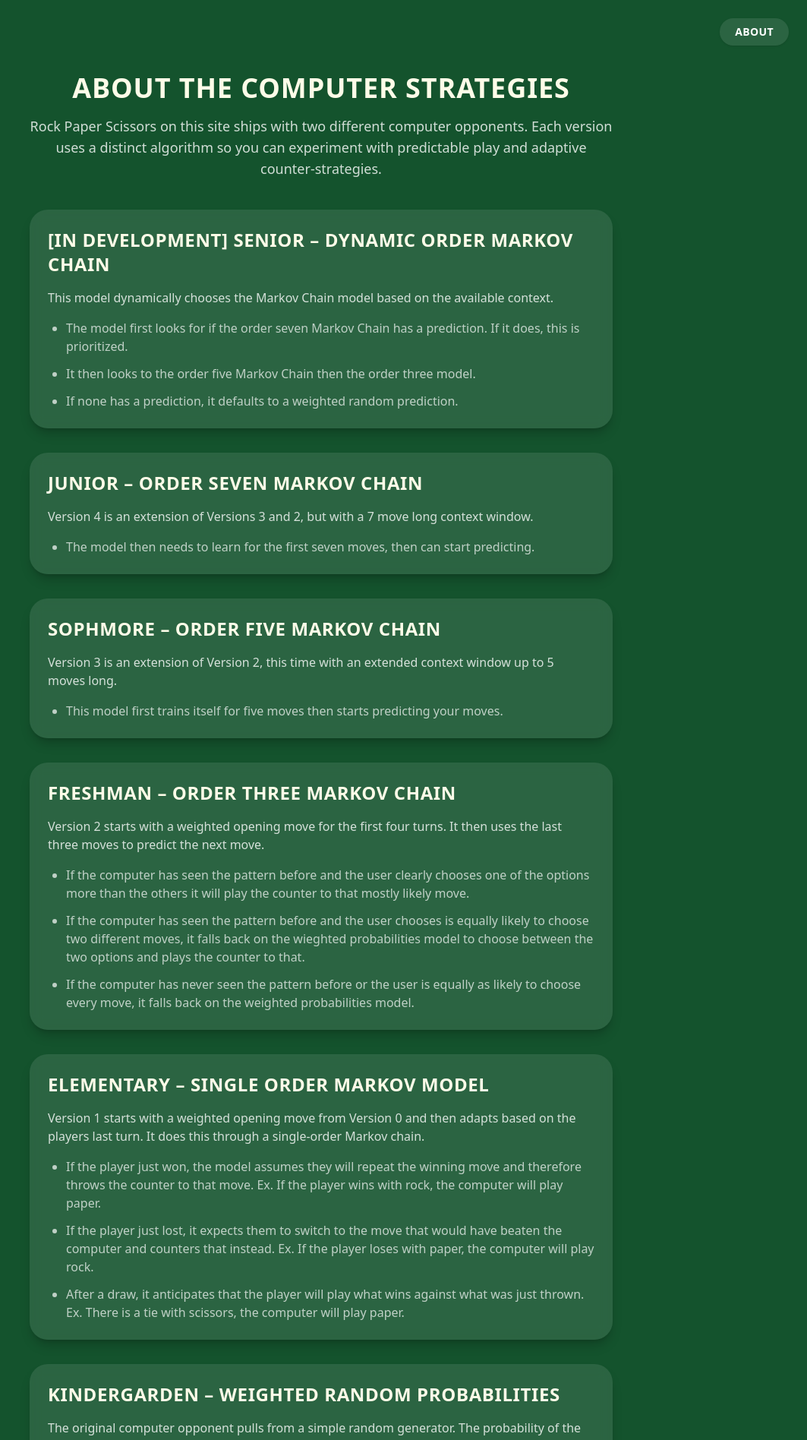
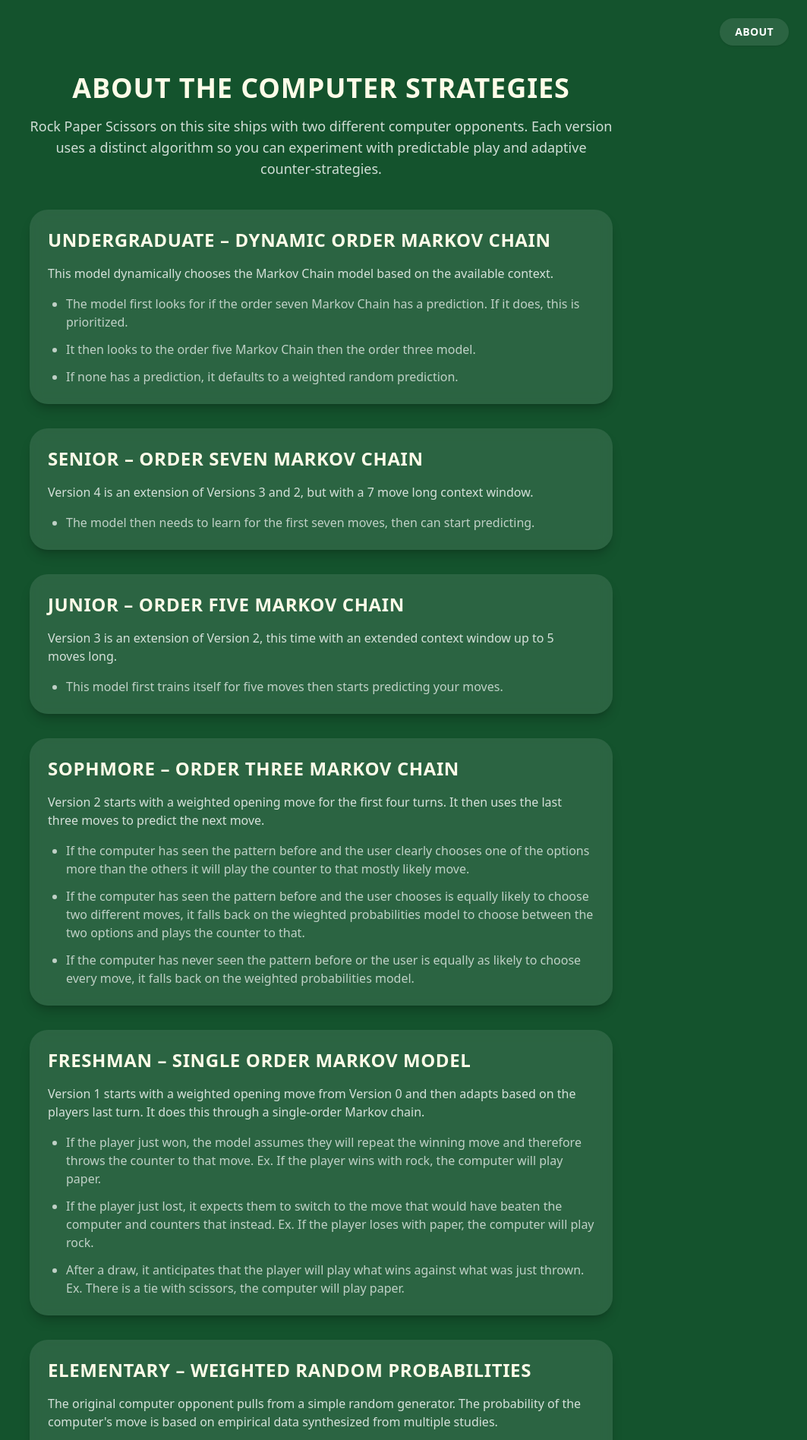
Before and after one commit to Aquinnmo/rps-web, a Next.js app: page /about in a window 1280 px wide. Shown: the top 1896 px of the page at 76% size, without its empty margins (217-1280 px from the left). Built offline with nearby package versions, Linux system fonts and the light colour scheme.

Commit message:
updated about page, model names, DYNAMIC SWITCHING WORKS

```diff
--- a/src/app/about/page.tsx
+++ b/src/app/about/page.tsx
@@ -2,7 +2,7 @@ import Link from "next/link";
 
 const sections = [
   {
-    title: "[IN DEVELOPMENT] Senior – Dynamic Order Markov Chain",
+    title: "Undergraduate – Dynamic Order Markov Chain",
     summary:
       "This model dynamically chooses the Markov Chain model based on the available context.",
     details: [
@@ -12,7 +12,7 @@ const sections = [
     ],
   },
   {
-    title: "Junior – Order Seven Markov Chain",
+    title: "Senior – Order Seven Markov Chain",
     summary:
       "Version 4 is an extension of Versions 3 and 2, but with a 7 move long context window.",
     details: [
@@ -20,7 +20,7 @@ const sections = [
     ],
   },
   {
-    title: "Sophmore – Order Five Markov Chain",
+    title: "Junior – Order Five Markov Chain",
     summary:
       "Version 3 is an extension of Version 2, this time with an extended context window up to 5 moves long.",
     details: [
@@ -28,7 +28,7 @@ const sections = [
     ],
   },
   {
-    title: "Freshman – Order Three Markov Chain",
+    title: "Sophmore – Order Three Markov Chain",
     summary:
       "Version 2 starts with a weighted opening move for the first four turns. It then uses the last three moves to predict the next move.",
     details: [
@@ -38,7 +38,7 @@ const sections = [
     ],
   },
   {
-    title: "Elementary – Single Order Markov Model",
+    title: "Freshman – Single Order Markov Model",
     summary:
       "Version 1 starts with a weighted opening move from Version 0 and then adapts based on the players last turn. It does this through a single-order Markov chain.",
     details: [
@@ -48,7 +48,7 @@ const sections = [
     ],
   },
   {
-    title: "Kindergarden – Weighted Random Probabilities",
+    title: "Elementary – Weighted Random Probabilities",
     summary:
       "The original computer opponent pulls from a simple random generator. The probability of the computer's move is based on empirical data synthesized from multiple studies.",
     details: [
--- a/src/app/page.tsx
+++ b/src/app/page.tsx
@@ -125,22 +125,22 @@ export default function Home() {
                 className="w-full appearance-none rounded-full bg-white/20 px-4 py-2 pr-10 text-base font-medium text-white outline-none ring-white/60 transition focus-visible:ring [&>option]:bg-[#14532d] [&>option]:px-4 [&>option]:py-2 [&>option]:font-medium [&>option]:text-[#fefce8] [&>option]:hover:bg-[#166534] [&>option]:checked:bg-[#166534]"
               >
                 <option value={0} className="bg-[#14532d] px-4 py-2 font-medium text-[#fefce8] hover:bg-[#166534]">
-                  Kindergarden
+                  Elementary
                 </option>
                 <option value={1} className="bg-[#14532d] px-4 py-2 font-medium text-[#fefce8] hover:bg-[#166534]">
-                  Elementary
+                  Freshman
                 </option>
                 <option value={2} className="bg-[#14532d] px-4 py-2 font-medium text-[#fefce8] hover:bg-[#166534]">
-                  Freshman
+                  Sophmore
                 </option>
                 <option value={3} className="bg-[#14532d] px-4 py-2 font-medium text-[#fefce8] hover:bg-[#166534]">
-                  Sophmore
+                  Junior
                 </option>
                 <option value={4} className="bg-[#14532d] px-4 py-2 font-medium text-[#fefce8] hover:bg-[#166534]">
-                  Junior
+                  Senior
                 </option>
                 <option value={5} className="bg-[#14532d] px-4 py-2 font-medium text-[#fefce8] hover:bg-[#166534]">
-                  Senior
+                  Undergraduate
                 </option>
               </select>
               {/* custom caret to match site style */}
```
